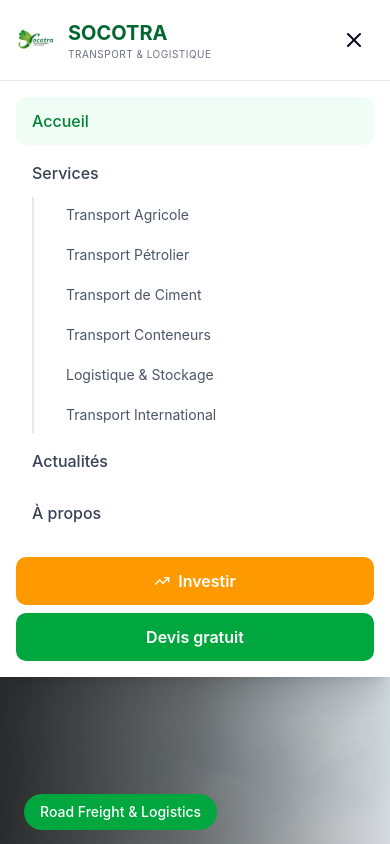
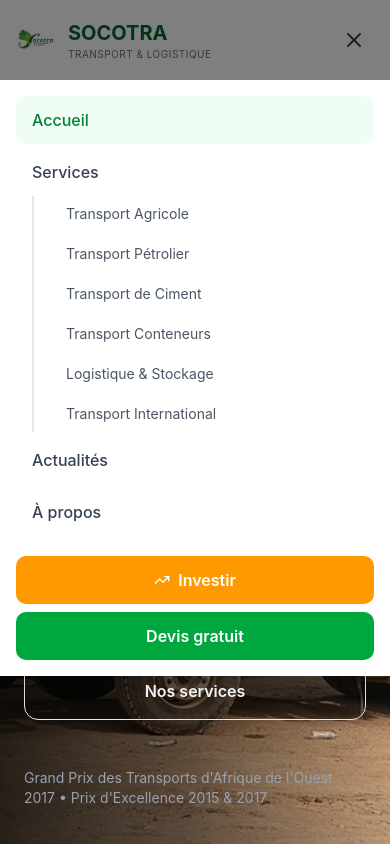
Before and after one commit to PATAWALA/socotra, a Next.js app: page / in a window 390 px wide. Both pictures are taken after a click on the button "Menu". Shown: the top 844 px of the page. Built offline with nearby package versions, Linux system fonts and the light colour scheme.

Commit message:
10 update

```diff
--- a/src/app/page.tsx
+++ b/src/app/page.tsx
@@ -11,8 +11,8 @@
   return (
     <>
       <HeroSection />
-      <NewsSection />
       <ServicesSection />
+      <NewsSection/>
       <WhyChooseSection />
       <InvestSection />
       <FleetSection />
--- a/src/components/layout/navigation.tsx
+++ b/src/components/layout/navigation.tsx
@@ -3,7 +3,7 @@
 import { useState, useEffect } from "react";
 import Link from "next/link";
 import Image from "next/image";
-import { usePathname } from "next/navigation";
+import { usePathname, useRouter } from "next/navigation";
 import {
   Phone,
   Mail,
@@ -39,6 +39,7 @@
   const [isMobileMenuOpen, setIsMobileMenuOpen] = useState(false);
   const [activeDropdown, setActiveDropdown] = useState<string | null>(null);
   const pathname = usePathname();
+  const router = useRouter();
 
   useEffect(() => {
     const handleScroll = () => setIsScrolled(window.scrollY > 10);
@@ -46,6 +47,7 @@
     return () => window.removeEventListener("scroll", handleScroll);
   }, []);
 
+  // Fermer le menu mobile quand le pathname change
   useEffect(() => {
     setIsMobileMenuOpen(false);
     setActiveDropdown(null);
@@ -58,6 +60,13 @@
     if (href.startsWith("/about")) return pathname.startsWith("/about");
     if (href.startsWith("/quote")) return pathname.startsWith("/quote");
     return pathname === href;
+  }
+
+  // Fonction pour naviguer et fermer le menu
+  function handleMobileClick(href: string) {
+    setIsMobileMenuOpen(false);
+    setActiveDropdown(null);
+    router.push(href);
   }
 
   return (
@@ -94,7 +103,7 @@
           <div className="flex items-center justify-between h-20">
 
             {/* Logo */}
-            <Link href="/" className="flex items-center gap-3">
+            <Link href="/" className="flex items-center gap-3" onClick={() => setIsMobileMenuOpen(false)}>
               <div className="relative w-10 h-10 rounded-lg overflow-hidden">
                 <Image src="/images/hero/logo.jpg" alt="SOCOTRA" width={40} height={40} className="object-cover" />
               </div>
@@ -128,61 +137,78 @@
               ))}
             </nav>
 
-            {/* Boutons */}
+            {/* Boutons Desktop */}
             <div className="hidden lg:flex items-center gap-3">
-              {/* Bouton Investir */}
-              <Link
-                href="/quote?type=invest"
-                className="flex items-center gap-1.5 px-4 py-2.5 bg-amber-500 text-white font-semibold rounded-lg hover:bg-amber-600 transition-all text-sm"
-              >
+              <Link href="/quote?type=invest" className="flex items-center gap-1.5 px-4 py-2.5 bg-amber-500 text-white font-semibold rounded-lg hover:bg-amber-600 transition-all text-sm">
                 <TrendingUp className="h-4 w-4" />
                 Investir
               </Link>
-              {/* Bouton Devis */}
-              <Link
-                href="/quote"
-                className="px-5 py-2.5 bg-green-600 text-white font-semibold rounded-lg hover:bg-green-700 transition-all text-sm"
-              >
+              <Link href="/quote" className="px-5 py-2.5 bg-green-600 text-white font-semibold rounded-lg hover:bg-green-700 transition-all text-sm">
                 Devis gratuit
               </Link>
             </div>
 
             {/* Mobile menu button */}
-            <button onClick={() => setIsMobileMenuOpen(!isMobileMenuOpen)} className="lg:hidden p-2 rounded-lg hover:bg-gray-100">
-              {isMobileMenuOpen ? <X className="h-6 w-6" /> : <Menu className="h-6 w-6" />}
+            <button
+              onClick={() => setIsMobileMenuOpen(!isMobileMenuOpen)}
+              className="lg:hidden p-2 rounded-lg hover:bg-gray-100"
+              aria-label="Menu"
+            >
+              {isMobileMenuOpen ? <X className="h-6 w-6 text-gray-700" /> : <Menu className="h-6 w-6 text-gray-700" />}
             </button>
           </div>
         </div>
 
         {/* Mobile Navigation */}
         {isMobileMenuOpen && (
-          <div className="lg:hidden border-t bg-white shadow-xl">
+          <>
+            {/* Overlay pour fermer le menu en cliquant dehors */}
+            <div className="lg:hidden fixed inset-0 bg-black/50 z-40" onClick={() => setIsMobileMenuOpen(false)} />
+
+            <div className="lg:hidden fixed top-20 left-0 right-0 bg-white shadow-xl z-50 max-h-[calc(100vh-5rem)] overflow-y-auto">
               <div className="container mx-auto px-4 py-4 space-y-1">
                 {navigation.map((item) => (
                   <div key={item.name}>
-                  <Link href={item.href} className={`block px-4 py-3 rounded-lg font-medium ${isActive(item.href) ? "text-green-700 bg-green-50" : "text-gray-700"}`}>
+                    <button
+                      onClick={() => handleMobileClick(item.href)}
+                      className={`block w-full text-left px-4 py-3 rounded-lg font-medium ${isActive(item.href) ? "text-green-700 bg-green-50" : "text-gray-700 hover:bg-green-50"}`}
+                    >
                       {item.name}
-                  </Link>
+                    </button>
                     {item.children && (
                       <div className="ml-4 space-y-1 border-l-2 border-green-200 pl-4">
                         {item.children.map((child) => (
-                        <Link key={child.name} href={child.href} className="block px-4 py-2 text-sm text-gray-600">{child.name}</Link>
+                          <button
+                            key={child.name}
+                            onClick={() => handleMobileClick(child.href)}
+                            className="block w-full text-left px-4 py-2 text-sm text-gray-600 hover:bg-green-50 rounded-lg"
+                          >
+                            {child.name}
+                          </button>
                         ))}
                       </div>
                     )}
                   </div>
                 ))}
+
                 <div className="pt-4 space-y-2">
-                <Link href="/quote?type=invest" className="flex items-center justify-center gap-2 w-full px-6 py-3 bg-amber-500 text-white font-semibold rounded-lg">
+                  <button
+                    onClick={() => handleMobileClick("/quote?type=invest")}
+                    className="flex items-center justify-center gap-2 w-full px-6 py-3 bg-amber-500 text-white font-semibold rounded-lg"
+                  >
                     <TrendingUp className="h-4 w-4" />
                     Investir
-                </Link>
-                <Link href="/quote" className="block w-full text-center px-6 py-3 bg-green-600 text-white font-semibold rounded-lg">
+                  </button>
+                  <button
+                    onClick={() => handleMobileClick("/quote")}
+                    className="block w-full text-center px-6 py-3 bg-green-600 text-white font-semibold rounded-lg"
+                  >
                     Devis gratuit
-                </Link>
+                  </button>
                 </div>
               </div>
             </div>
+          </>
         )}
       </header>
     </>
```
Lines whose indentation alone changed are shown as unchanged.
